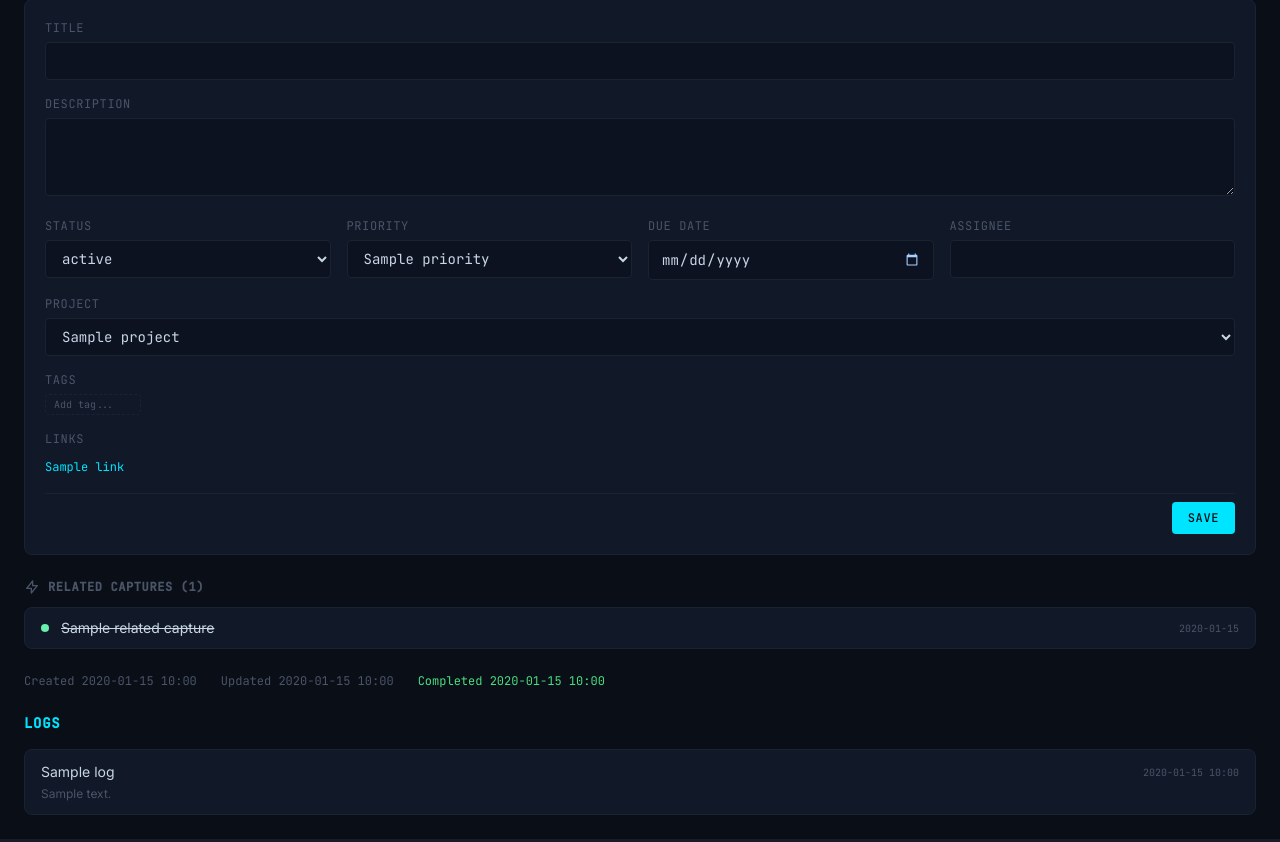
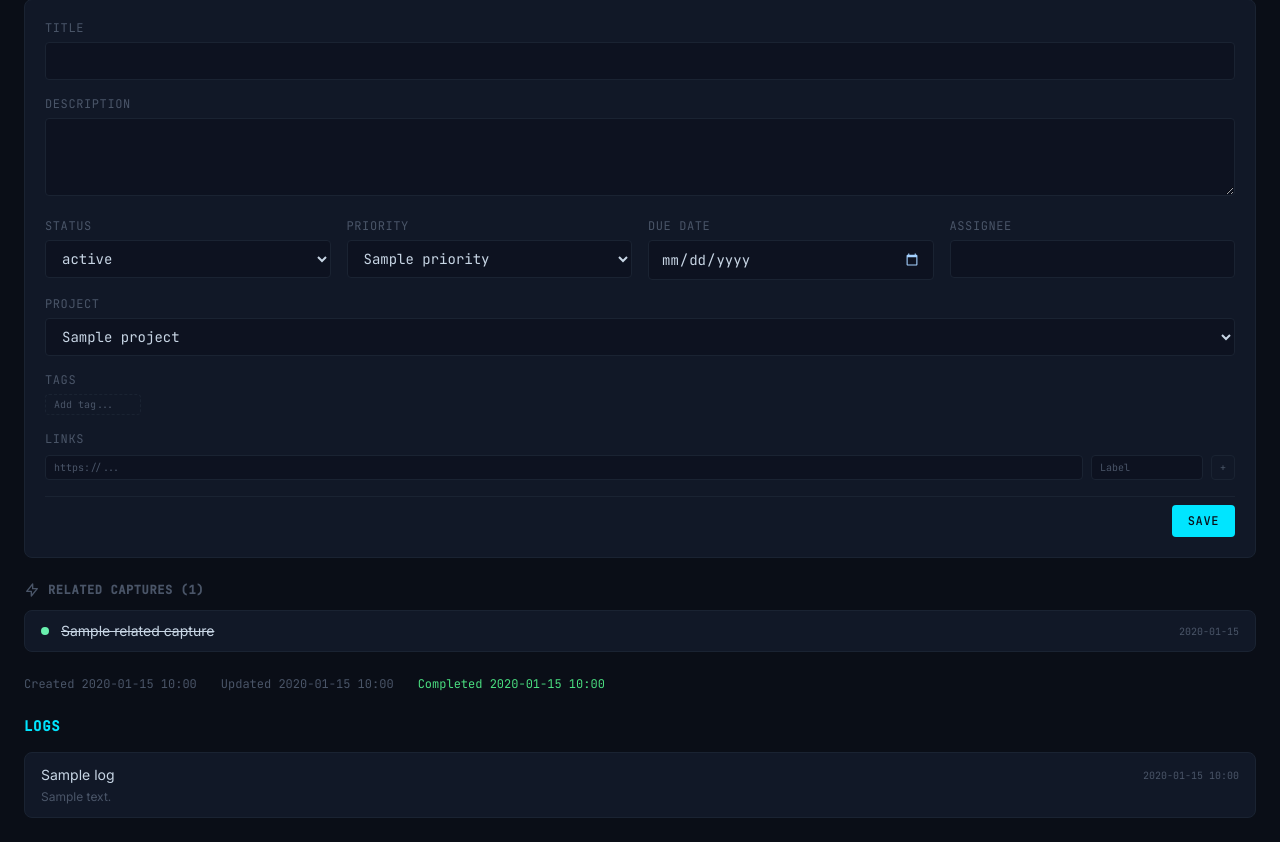
Before and after one commit to reddinger2001/TaskManager, a Flask app: template app/templates/tasks/detail.html in a window 1280 px wide. Shown: the part 132-974 px from the top of the page. Run offline with Flask 3, Linux system fonts and the light colour scheme; the template is opened without the code that fills it: most values are stand-ins (such as "Sample title", 1, 10 or a date in 2020); parts of the project's set-up code (start-up, migrations or seed data) failed here and were passed over; some libraries are stand-ins or nearby versions.

Commit message:
feat: links on tasks — add/remove URL+label pairs via Alpine.js on task detail page (closes #15)

```diff
--- a/app/templates/tasks/detail.html
+++ b/app/templates/tasks/detail.html
@@ -55,6 +55,7 @@
     assignee: {{ (task.assignee or '') | tojson }},
     project_id: {{ task.project_id | tojson }},
     tags: {{ task.get_tags() | tojson }},
+    links: {{ task.get_links() | tojson }},
     newTag: '',
     saving: false,
     save() {
@@ -63,7 +64,7 @@
         fetch('/tasks/{{ task.id }}', {
             method: 'PATCH',
             headers: { 'Content-Type': 'application/json' },
-            body: JSON.stringify({ title: this.title, description: this.description, status: this.status, priority: this.priority, due_date: this.due_date, assignee: this.assignee, project_id: this.project_id, tags: this.tags })
+            body: JSON.stringify({ title: this.title, description: this.description, status: this.status, priority: this.priority, due_date: this.due_date, assignee: this.assignee, project_id: this.project_id, tags: this.tags, links: this.links })
         }).then(r => r.json()).then(() => location.reload());
     },
     addTag() {
@@ -76,6 +77,10 @@
     },
     removeTag(index) {
         this.tags.splice(index, 1);
+        this.save();
+    },
+    removeLink(index) {
+        this.links.splice(index, 1);
         this.save();
     }
 }">
@@ -169,13 +174,28 @@
     <!-- Links -->
     <div>
         <label class="block text-xs mono uppercase tracking-wider text-muted mb-1.5">Links</label>
-        <div class="space-y-1">
-            {% for link in task.get_links() %}
-            <a href="{{ link.url }}" target="_blank" class="text-xs mono text-accent hover:underline">{{ link.label or link.url }}</a>
-            {% endfor %}
+        <div class="space-y-2">
+            <template x-for="(link, index) in links" :key="index">
+                <div class="flex items-center gap-2">
+                    <a :href="link.url" target="_blank" class="text-xs mono text-accent hover:underline truncate flex-1"
+                       x-text="link.label || link.url"></a>
+                    <button @click="removeLink(index)" type="button" class="text-muted hover:text-red-400 transition-colors leading-none">×</button>
+                </div>
+            </template>
             {% if not task.get_links() %}
             <span class="text-xs text-muted">No links</span>
             {% endif %}
+            <!-- Add link form -->
+            <div x-data="{ url: '', label: '' }" class="flex items-center gap-2">
+                <input x-model="url" type="url" placeholder="https://..."
+                       class="px-2 py-1 text-[10px] mono bg-surface border border-border rounded text-text placeholder-muted focus:outline-none focus:border-accent/40 flex-1 min-w-0">
+                <input x-model="label" type="text" placeholder="Label"
+                       class="px-2 py-1 text-[10px] mono bg-surface border border-border rounded text-text placeholder-muted focus:outline-none focus:border-accent/40 w-28">
+                <button @click="if (url.trim()) { links.push({ url: url.trim(), label: label.trim() }); $parent.save(); url = ''; label = ''; }"
+                        type="button" class="px-2 py-1 text-[10px] mono text-muted border border-border rounded hover:text-text transition-colors">
+                    +
+                </button>
+            </div>
         </div>
     </div>
 
--- a/app/views/tasks/__init__.py
+++ b/app/views/tasks/__init__.py
@@ -212,6 +212,8 @@ def update(task_id):
         task.project_id = int(data["project_id"]) if data["project_id"] else None
     if "tags" in data:
         task.set_tags(data["tags"])
+    if "links" in data:
+        task.set_links(data["links"])
 
     # Handle status transitions
     if new_status == "done" and old_status != "done":
```
